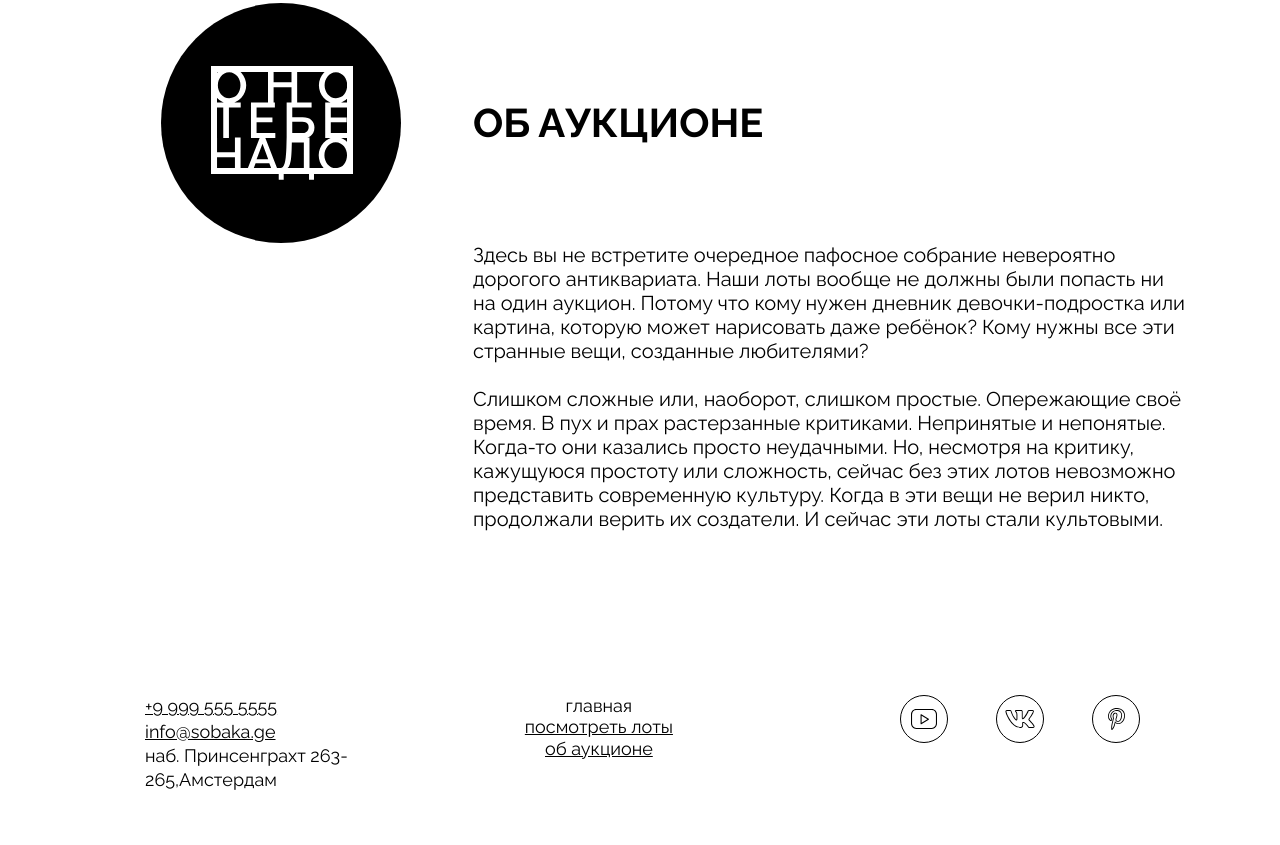
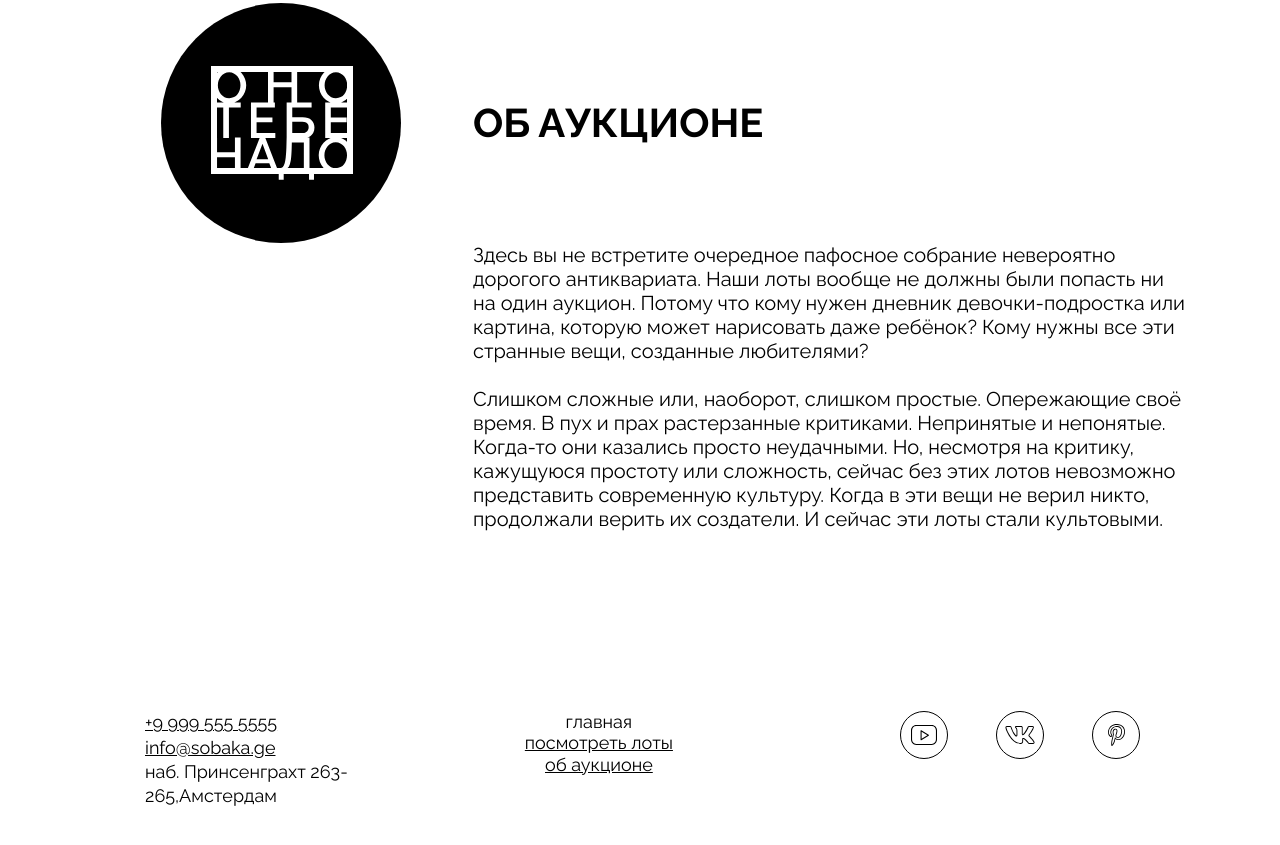
Before and after one commit to maxim-arhip/ono-tebe-nado, a plain HTML site: page index.html in a window 1280 px wide. Shown: the part 2099-2944 px from the top of the page. Drawn offline with Linux system fonts and the light colour scheme.

Commit message:
commit footer

```diff
--- a/styles/style.css
+++ b/styles/style.css
@@ -313,7 +313,7 @@ body {
   text-align: left;
 }
 .footer {
-  margin-top: 164px;
+  margin-top: 180px;
   margin-bottom: 88px;
   margin-left: 50px;
   margin-right: 50px;
```
